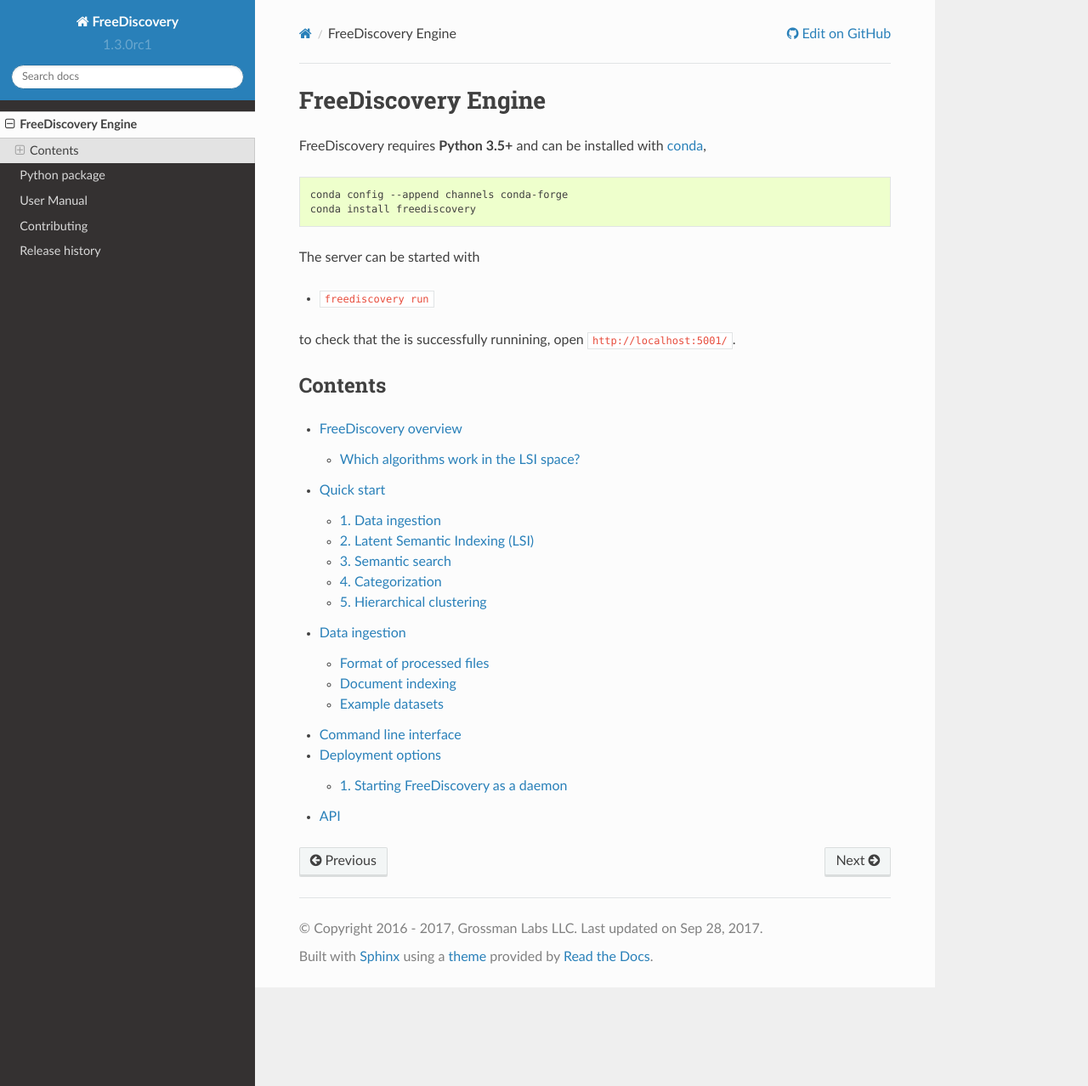
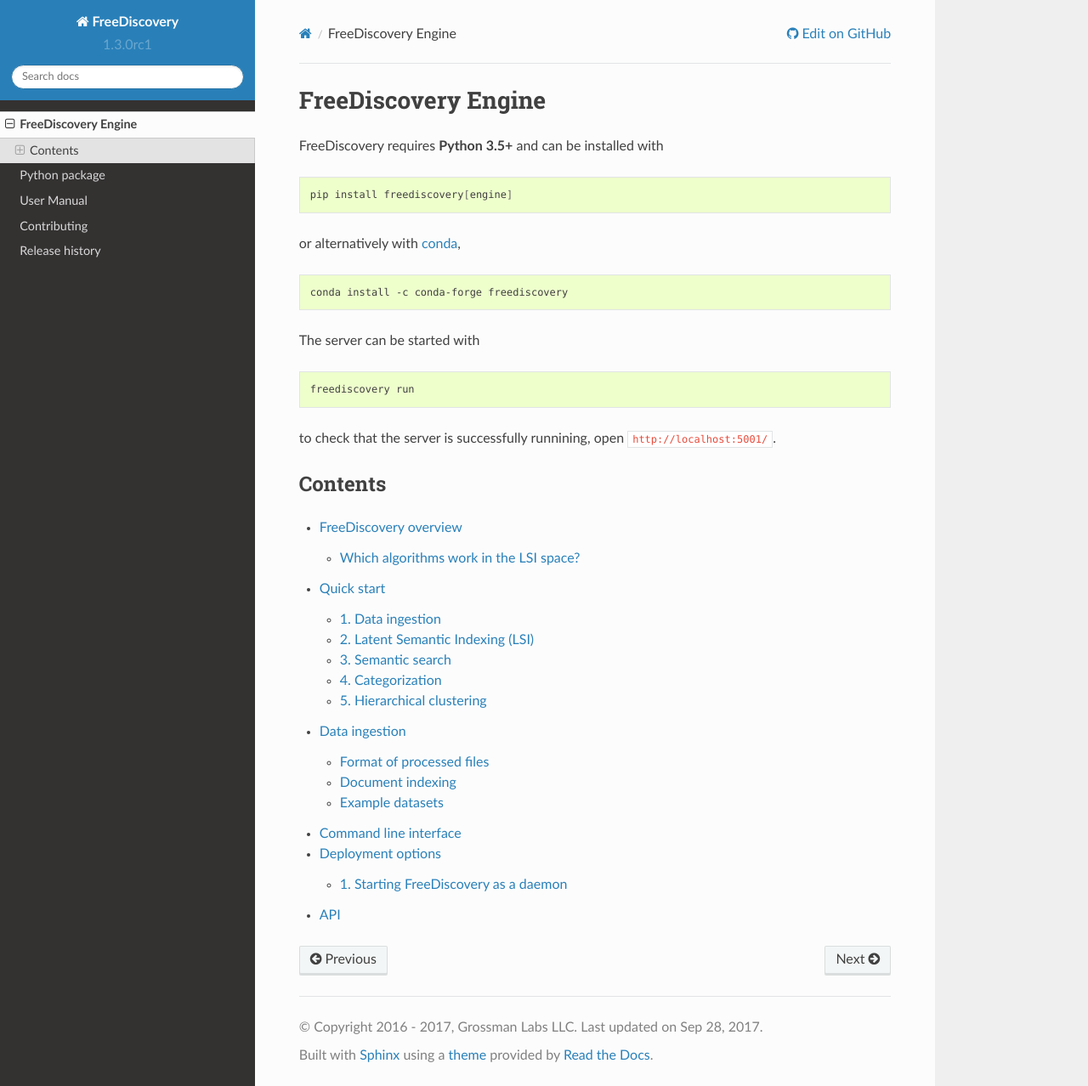
Before and after one commit to FreeDiscovery/FreeDiscovery, a Sphinx documentation site: the page built from doc/engine/index.rst, in a window 1280 px wide and 1278 px high. Shown: the whole window at 85% size. Built offline with Sphinx 7.4.7 and the Read the Docs theme 2.0.0, drawn with Linux system fonts in a browser that asks for light colours; pages that are not in the unit, such as notebooks, are missing from menus.

Commit message:
DOC reviewed engine documentation

```diff
--- a/doc/engine/cli.rst
+++ b/doc/engine/cli.rst
@@ -1,7 +1,7 @@
 Command line interface
 ======================
 
-Installing the FreeDiscovery Python packages also makes available a `freediscovery` CLI command which can be used to start the server and to manage trained models.
+Installing the FreeDiscovery Engine is controlled with the ``freediscovery`` CLI command. It can be used to start the server and to manage trained models.
 
 .. autoprogram:: freediscovery.__main__:main(return_parser=True)
    :prog: freediscovery
--- a/doc/engine/index.rst
+++ b/doc/engine/index.rst
@@ -2,19 +2,27 @@
 ====================
 
 
-FreeDiscovery requires **Python 3.5+** and can be installed with `conda <https://conda.io/>`_,
+FreeDiscovery requires **Python 3.5+** and can be installed with
 
 .. code:: bash
 
-    conda config --append channels conda-forge
-    conda install freediscovery
+    pip install freediscovery[engine]
+
+
+or alternatively with `conda <https://conda.io/>`_,
+
+.. code:: bash
+
+    conda install -c conda-forge freediscovery
 
 
 The server can be started with
 
-* ``freediscovery run``
+.. code:: bash
 
-to check that the is successfully runnining, open ``http://localhost:5001/``.
+    freediscovery run
+
+to check that the server is successfully runnining, open ``http://localhost:5001/``.
 
 
 Contents
--- a/doc/engine/quickstart.rst
+++ b/doc/engine/quickstart.rst
@@ -1,7 +1,9 @@
 Quick start
------------
+===========
 
-1. Install FreeDiscovery and start the server (see above)
+This section illustrates the use of FreeDiscovery REST API using `curl` from the command line. Other exampes using Python are available `here <./examples/index.html>`_.
+
+1. Install FreeDiscovery and start the server (see `prevous section <./index.html>`_
 2. Download the 20_newsgroup dataset: ``freediscovery download 20_newsgroups``
 
 1. Data ingestion
--- a/doc/python/index.rst
+++ b/doc/python/index.rst
@@ -14,7 +14,7 @@
 
 .. code:: bash
 
-    pip install freediscovery
+    pip install freediscovery[core]
 
 
 .. toctree::
```
Also changed, not shown: doc/engine/data_ingestion.md (deleted, +0 -37 lines), doc/engine/data_ingestion.rst (added, +45 -0 lines).
